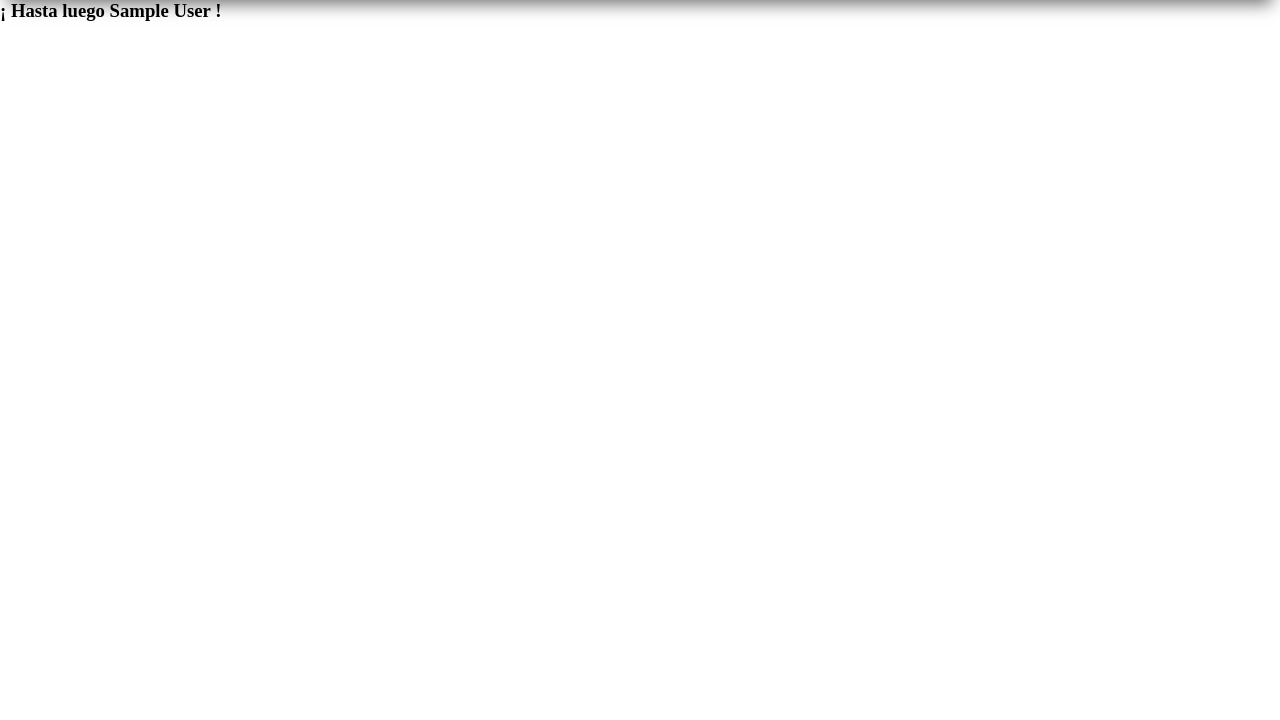
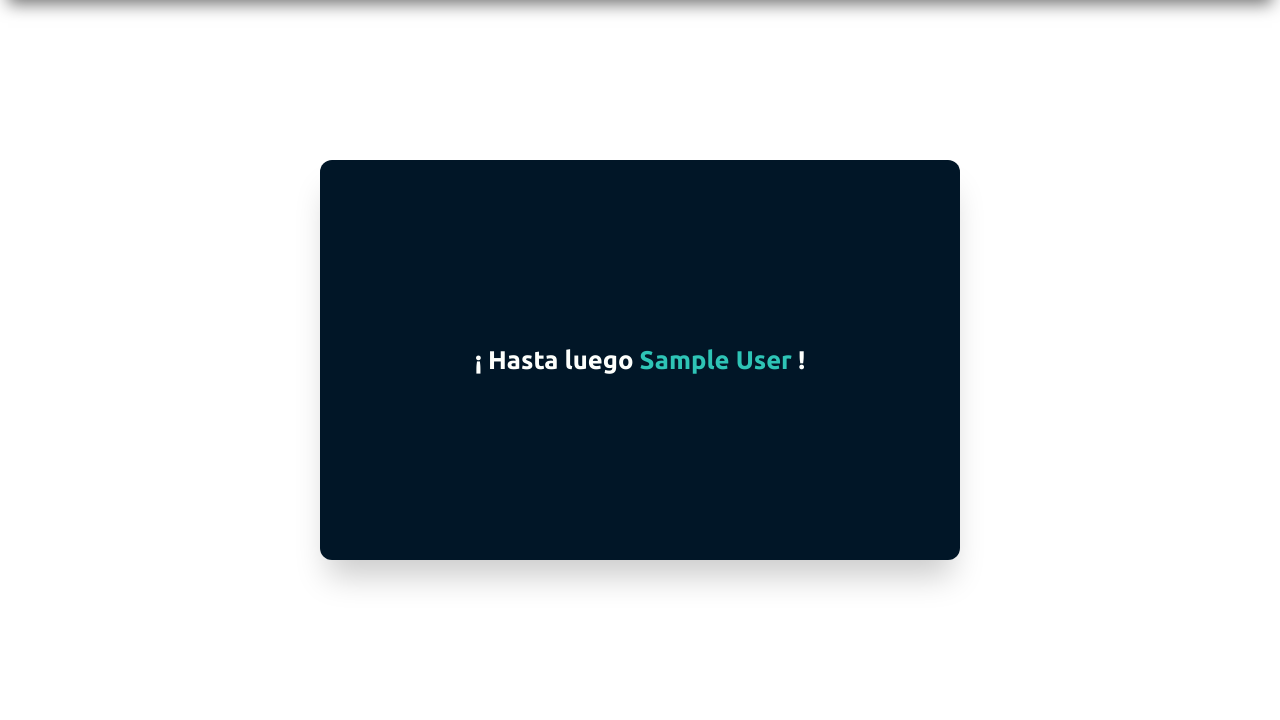
Before and after one commit to Galo98/Practicas-con-php, a PHP site: page /cerrarSesion.php in a window 1280 px wide. Shown: the part 80-800 px from the top of the page. Run offline with PHP 8.4, Linux system fonts and the light colour scheme; the visitor is signed in with stand-in values (Sample User, id 1).

Commit message:
mejorando el cierre de sesion

```diff
--- a/cerrarSesion.php
+++ b/cerrarSesion.php
@@ -63,9 +63,9 @@
     <span class="cabecera__span"></span>
 </header>
 
-    <section>
-        <article>
-            <h1>¡ Hasta luego <?php echo $snom; ?> !</h1>
+    <section class="contenedor__cierre">
+        <article class="cierre__contenido">
+            <p class="cierre__texto">¡ Hasta luego <b class="cierre_nombre"><?php echo $snom; ?></b> !</p>
         </article>
     </section>
 </body>
--- a/css/variables.css
+++ b/css/variables.css
@@ -66,3 +66,32 @@
 button{
     cursor: pointer;
 }
+
+.contenedor__cierre{
+    width: 100%;
+    height: 90vh;
+    display: flex;
+    justify-content: center;
+    align-items: center;
+}
+
+.cierre__contenido{
+    width: 50vw;
+    height: 50vh;
+    border-radius: 12px;
+    background-color: var(--color-celesteO-600);
+    display: flex;
+    justify-content: center;
+    align-items: center;
+    box-shadow: var(--shadow);
+}
+
+.cierre__texto{
+    line-height: 2;
+    color: var(--color-blanco-btn);
+    font: var(--fuente-titulo-700);
+}
+
+.cierre_nombre{
+    color: var(--color-verdeA-100);
+}
```
Also changed, not shown: validarlog.php (+48 -12 lines).
